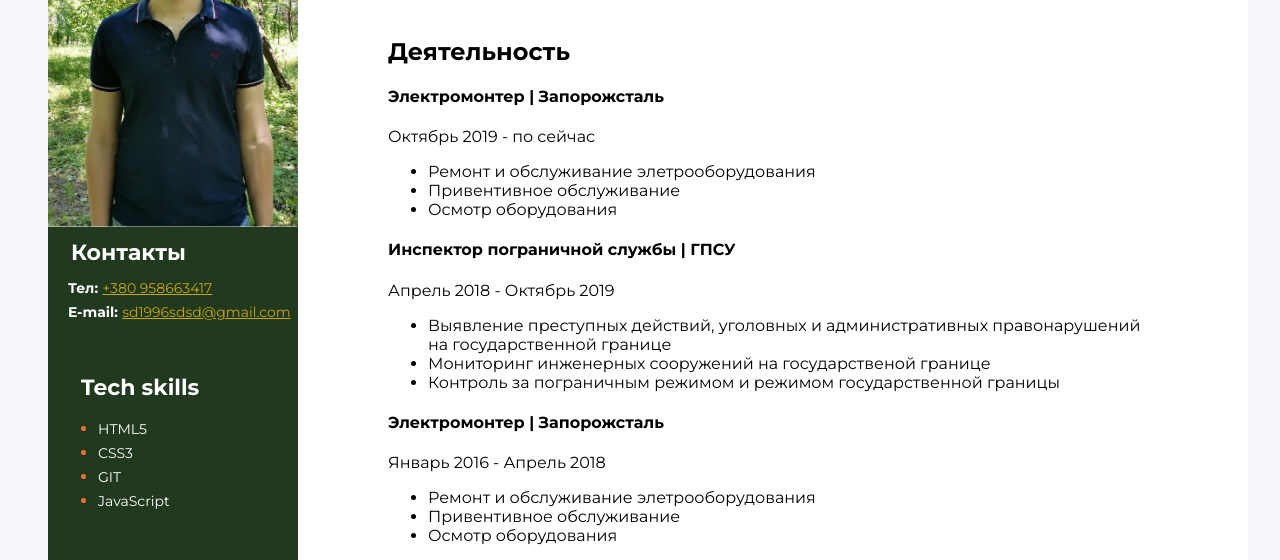
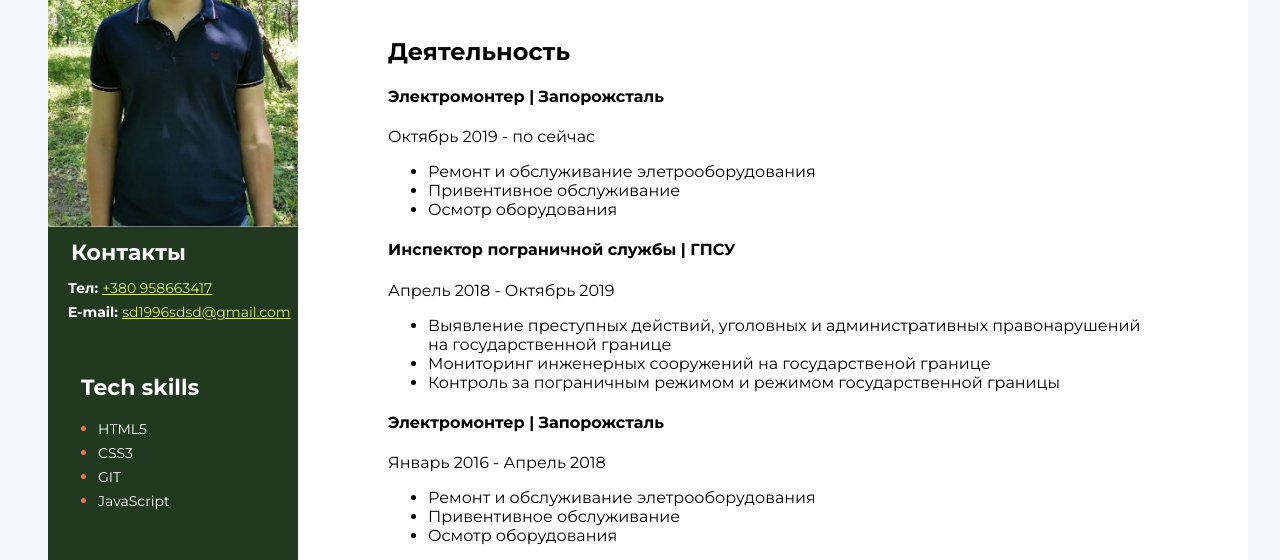
Before and after one commit to werwoolf/portfolio, a plain HTML site: page index.html in a window 1280 px wide. Shown: the part 234-794 px from the top of the page. Drawn offline with Linux system fonts and the light colour scheme.

Commit message:
Add files via upload

```diff
--- a/css/styless.css
+++ b/css/styless.css
@@ -1,6 +1,3 @@
-a:visited {
-color : #c9a512;
-}
 body {
   background: #f5f7fa;
   font-family: 'Montserrat', sans-serif;
@@ -72,7 +69,7 @@ body {
 .cont-number {
   /* width: 157px; */
   height: 48px;
-  color: #c9a512;
+  color: #daee6b;
   font-size: 14px;
   line-height: 24px;
 }
```
